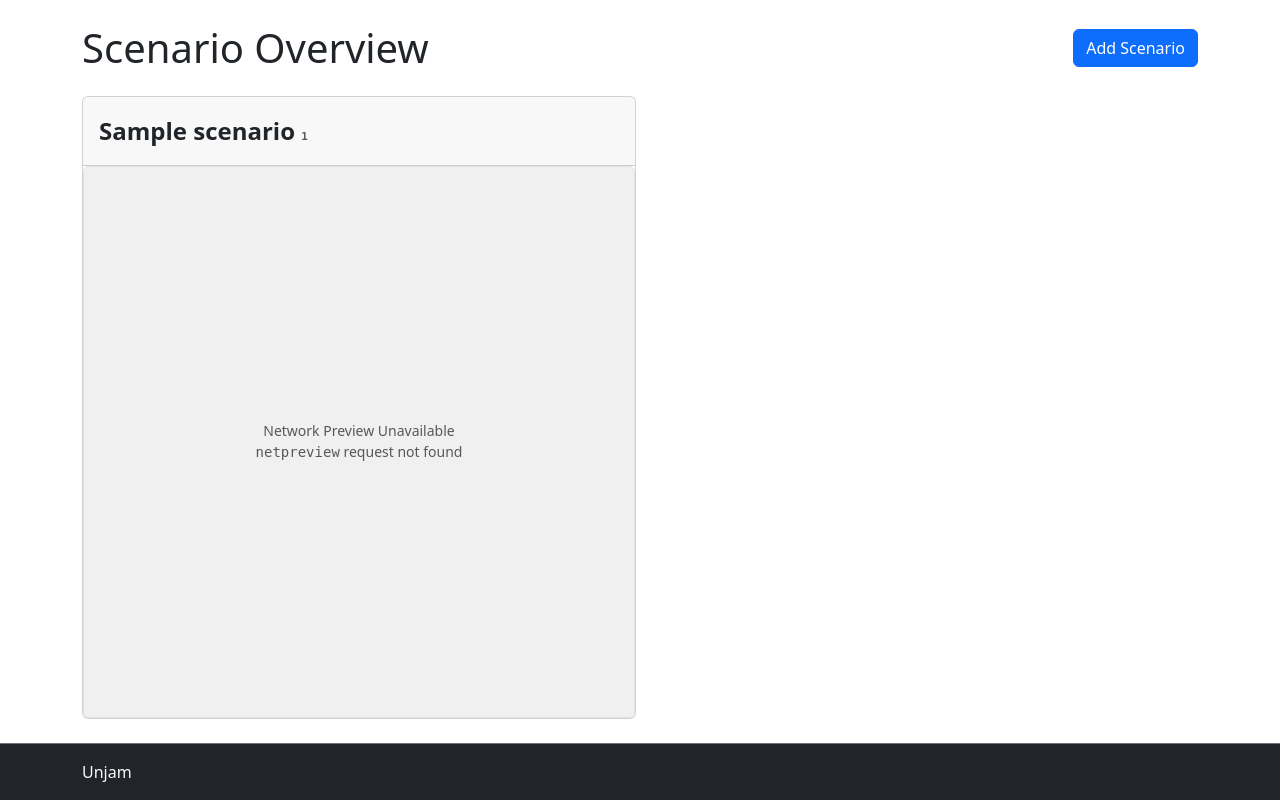
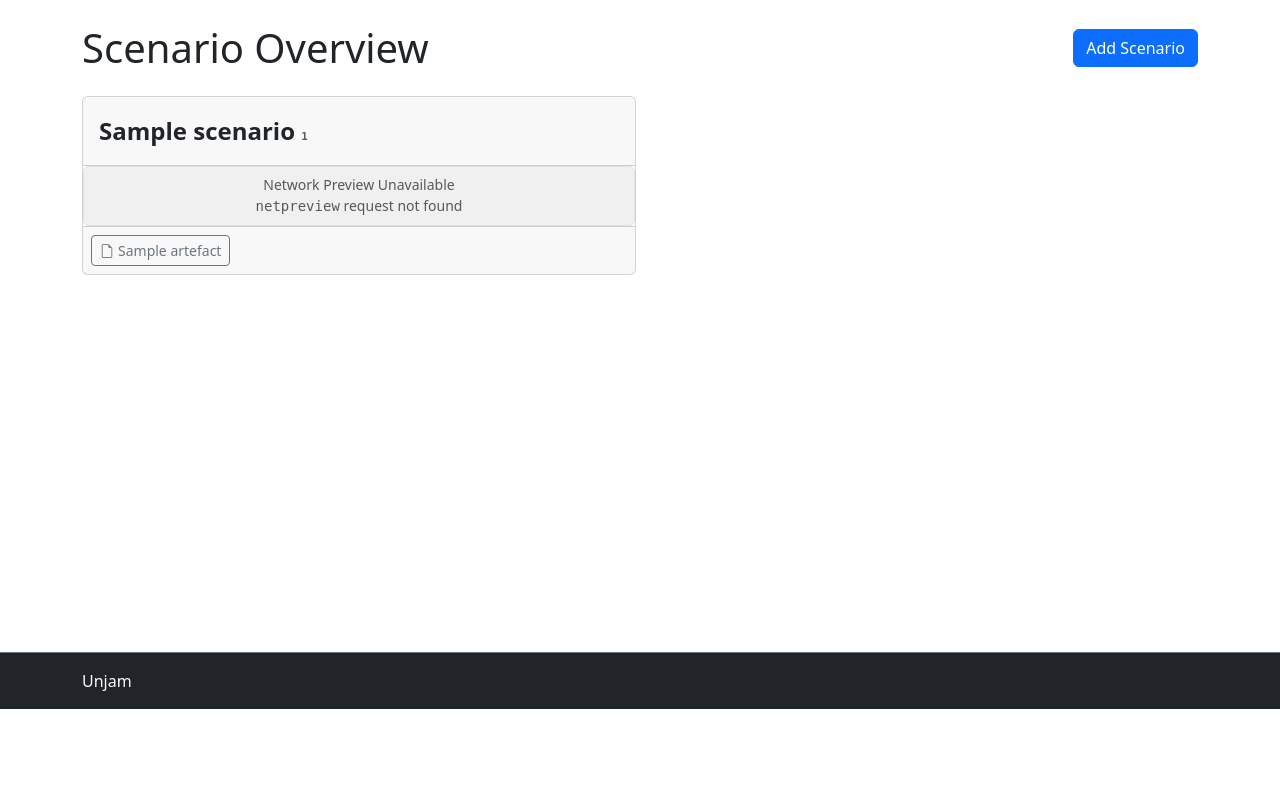
Before and after one commit to AlessioRimoldi/TrafficGym, a Django app: template src/trafficgym/interface/core/templates/core/scenario_overview.html in a window 1280 px wide. Shown: the part 91-891 px from the top of the page. After the commit the page ends 800 px from the top, so only its background shows below. Run offline with Django 5.2, Linux system fonts and the light colour scheme; the template is opened without the code that fills it: most values are stand-ins (such as "Sample title", 1, 10 or a date in 2020); form fields are guessed from the names that the template uses.

Commit message:
feat: add more instances of artefact preview, on experiment overview, scenario overview. Fix arrows not udpating when some blocks deleted on experiment graph maker.

```diff
--- a/src/trafficgym/interface/core/static/core/ts/src/experimentGraphBuilder.ts
+++ b/src/trafficgym/interface/core/static/core/ts/src/experimentGraphBuilder.ts
@@ -492,6 +492,9 @@ function createPipelineRow(
                 conns.splice(i, 1);
             }
         }
+        // Ports on multi-input blocks shift after a sibling connection is removed.
+        // Wait for the DOM to re-layout before repositioning surviving lines.
+        requestAnimationFrame(() => { for (const c of conns) syncLine(c); });
         revalidate();
     }
 
@@ -1291,9 +1294,9 @@ function createPipelineRow(
                 const descEl = document.createElement("div");
                 descEl.className = "text-muted lh-sm";
                 descEl.style.fontSize = "0.72rem";
-                // Show only the first sentence to keep the item compact.
                 const dotIdx = b.description.indexOf(".");
                 descEl.textContent = dotIdx !== -1 ? b.description.slice(0, dotIdx + 1) : b.description;
+                descEl.title = b.description;
                 a.appendChild(descEl);
             }
 
--- a/src/trafficgym/interface/core/templates/core/base.html
+++ b/src/trafficgym/interface/core/templates/core/base.html
@@ -120,6 +120,10 @@
                         style="white-space: pre-wrap; max-height: 70vh; overflow: auto;">
                     </pre>
                 </div>
+                <div id="previewFooter" class="modal-footer" style="display:none;">
+                    <a id="previewArtefactLink" href="#" class="btn btn-sm btn-outline-secondary">Details</a>
+                    <a id="previewNewTabLink" href="#" target="_blank" class="btn btn-sm btn-outline-primary">Open&nbsp;<i class="bi bi-box-arrow-up-right"></i></a>
+                </div>
             </div>
             </div>
         </div>
--- a/src/trafficgym/interface/core/templates/core/scenario_overview.html
+++ b/src/trafficgym/interface/core/templates/core/scenario_overview.html
@@ -62,20 +62,27 @@
 <div class="row gx-2 gy-3">
     {% for scenario in scenarios %}
     <div class="col-6">
-        <div class="card h-100">
+        <div class="card h-100 d-flex flex-column">
             <div class="card-header fs-4 fw-bold py-3 text-truncate">
                 {{ scenario.name }}
                 <span class="text-muted" style="font-size: 0.45em; font-family: monospace;">{{ scenario.id }}</span>
             </div>
             <div class="img-thumbnail d-flex align-items-center justify-content-center"
-            style="width:100%; aspect-ratio:1/1; background-color:#f0f0f0; overflow:hidden;">
+            style="flex:1; min-height:60px; overflow:hidden; background-color:#f0f0f0;">
 
            {% with tr=scenario.image_transformation_request %}
 
                {% if tr and tr.status == "COMPLETE" %}
-                   <img src="{{ scenario.image_url }}"
-                        alt="{{ scenario.name }} network preview"
-                        style="width:90%; height:90%; object-fit:contain;">
+                   {% with img_artefact=scenario.image_artefact %}
+                   <a href="#" class="preview-btn d-block w-100 h-100"
+                      data-filepath="{{ scenario.image_url|slice:'7:' }}"
+                      data-filename="{{ scenario.name }} — network preview"
+                      {% if img_artefact %}data-artefact-url="{% url 'artefact_detail' img_artefact.sha256 %}"{% endif %}>
+                       <img src="{{ scenario.image_url }}"
+                            alt="{{ scenario.name }} network preview"
+                            style="width:100%; height:100%; object-fit:contain; display:block;">
+                   </a>
+                   {% endwith %}
 
                {% elif tr and tr.status in "PENDING PREPARING RUNNING" %}
                    <div class="text-center text-muted"
@@ -102,7 +109,21 @@
                {% endif %}
 
            {% endwith %}
-       </div>        </div>
+            </div>
+            <div class="card-footer p-2">
+                <div class="d-flex flex-wrap gap-1">
+                    {% for artefact in scenario.artefacts.all %}
+                    <a href="#" class="preview-btn btn btn-sm btn-outline-secondary text-truncate"
+                       style="max-width: 180px;"
+                       data-filepath="{{ artefact.file.name }}"
+                       data-filename="{{ artefact.original_name }}"
+                       data-artefact-url="{% url 'artefact_detail' artefact.sha256 %}">
+                        <i class="bi bi-file-earmark me-1"></i>{{ artefact.original_name }}
+                    </a>
+                    {% endfor %}
+                </div>
+            </div>
+        </div>
     </div>
     {% empty %}
         <div>No Scenarios to Display</div>
--- a/src/trafficgym/interface/core/views.py
+++ b/src/trafficgym/interface/core/views.py
@@ -779,7 +779,8 @@ def experiments_overview(request: HttpRequest) -> HttpResponse:
 
     from itertools import groupby
     experiments_qs = list(
-        Experiment.objects.prefetch_related("run_requests__scenario")
+        Experiment.objects.select_related("artefact")
+        .prefetch_related("run_requests__scenario")
         .filter(experiment_graphs__isnull=True)
         .order_by("name", "-version")
     )
@@ -789,7 +790,7 @@ def experiments_overview(request: HttpRequest) -> HttpResponse:
         for versions in [list(g)]
     ]
     experiment_graphs_qs = list(
-        ExperimentGraph.objects.select_related("scenario", "experiment")
+        ExperimentGraph.objects.select_related("scenario", "experiment", "experiment__artefact")
         .order_by("scenario__name", "name", "-version")
     )
     experiment_graph_scenario_groups = [
```
Also changed, not shown: src/trafficgym/interface/core/models.py (+7 -8 lines), src/trafficgym/interface/core/static/core/ts/src/attachPreviewHandlers.ts (+13 -0 lines), src/trafficgym/interface/core/templates/core/experiment_overview.html (+27 -6 lines).
